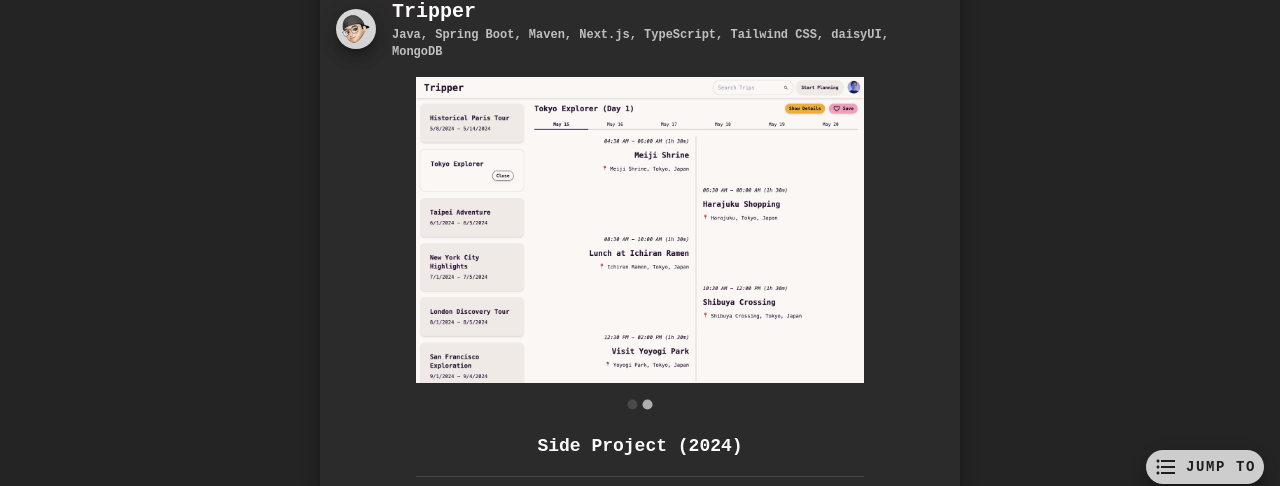
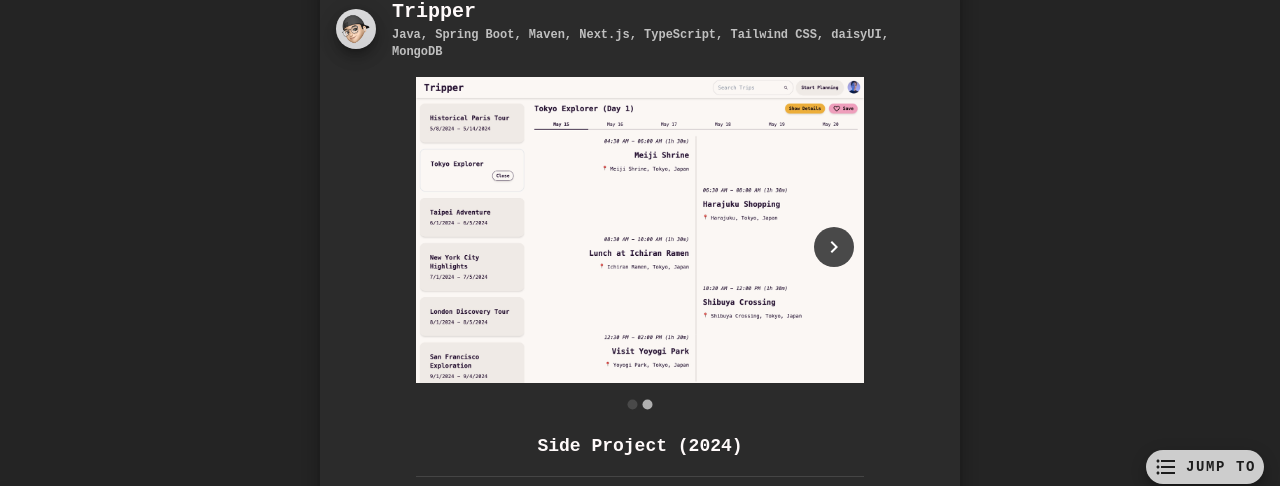
Before and after one commit to Jason-Wuuuu/Jason, a React (Vite) app: page /projects in a window 1280 px wide. Shown: the part 252-738 px from the top of the page. Built offline with nearby package versions, Linux system fonts and the light colour scheme.

Commit message:
Carousel behavior

```diff
--- a/src/components/ProjectCard.jsx
+++ b/src/components/ProjectCard.jsx
@@ -105,9 +105,9 @@ function ProjectCard({ project }) {
                 <Carousel
                   autoPlay={false}
                   cycleNavigation={false}
-                  swipe={{ xs: true, sm: false }}
+                  swipe={false}
                   animation="slide"
-                  // navButtonsAlwaysVisible
+                  navButtonsAlwaysVisible
                   fullHeightHover
                 >
                   {carouselItems}
```
